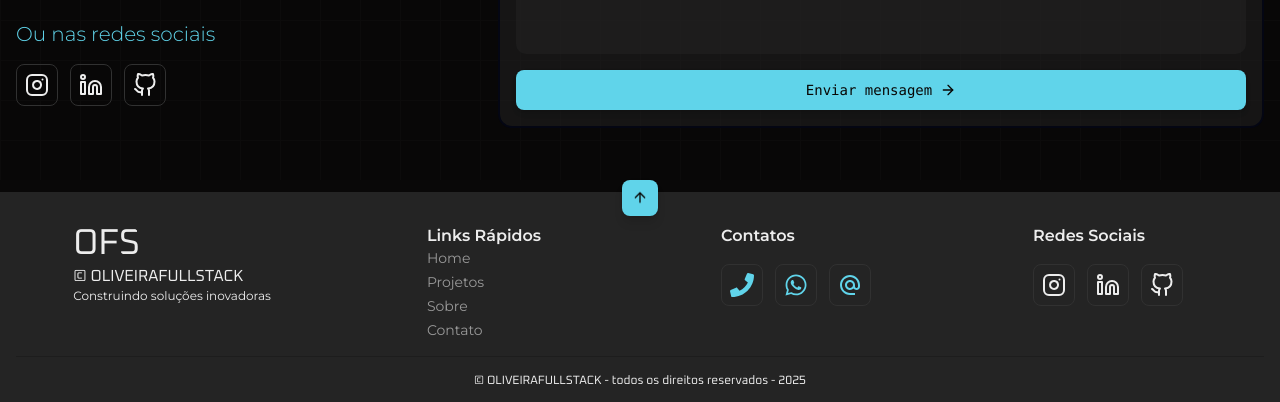
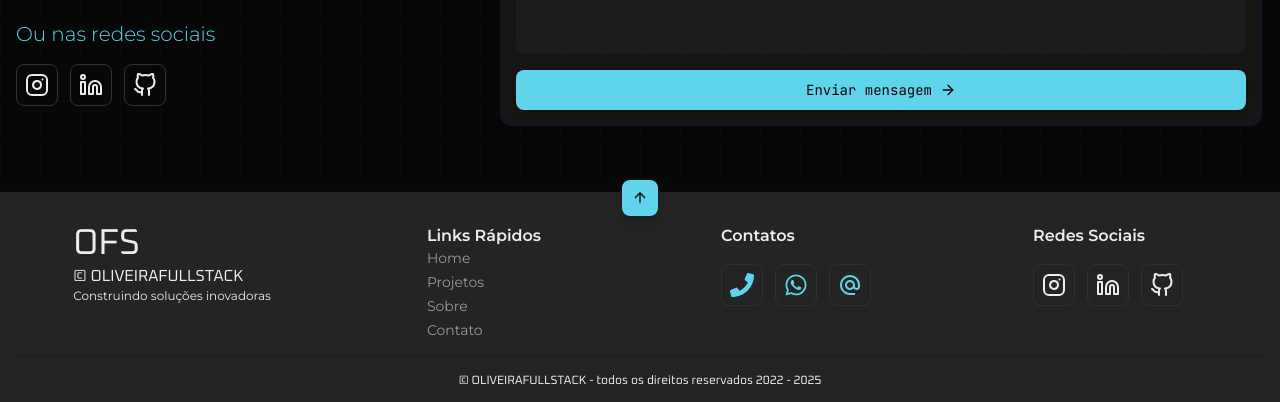
Before and after one commit to emmanuelmarcosdeoliveira/ofs-portfolio, a Next.js app: page /contato in a window 1280 px wide. Shown: the part 620-1022 px from the top of the page. Built offline with nearby package versions, Linux system fonts and the light colour scheme.

Commit message:
chore: changing the application's favicon, correcting the Footer date, and removing empty spaces in global.css

```diff
--- a/src/app/globals.css
+++ b/src/app/globals.css
@@ -36,11 +36,9 @@
   --sidebar-accent-foreground: oklch(0.2138 0.0019 286.2347);
   --sidebar-border: oklch(0.8884 0 0);
   --sidebar-ring: oklch(0.683 0 0);
-  --font-sans: Montserrat ui-sans-serif, sans-serif, system-ui;
-  --font-serif: Oxanium, ui-serif, Georgia, Cambria, "Times New Roman", Times,
-    serif;
-  --font-mono: ui-monospace, SFMono-Regular, Menlo, Monaco, Consolas,
-    "Liberation Mono", "Courier New", monospace;
+  --font-sans: Montserrat, ui-sans-serif, sans-serif, system-ui;
+  --font-serif: Oxanium, ui-serif, Georgia, Cambria, serif;
+  --font-mono: JetBrains Mono, Liberation Mono, monospace;
   --radius: 0.625rem;
   --shadow-2xs: 0 1px 3px 0px hsl(0 0% 0% / 0.05);
   --shadow-xs: 0 1px 3px 0px hsl(0 0% 0% / 0.05);
@@ -91,11 +89,6 @@
   --sidebar-accent-foreground: oklch(0.9461 0 0);
   --sidebar-border: oklch(0.2686 0 0);
   --sidebar-ring: oklch(0.4239 0 0);
-  --font-sans: Montserrat, ui-sans-serif, sans-serif, system-ui;
-  --font-serif: Oxanium, ui-serif, Georgia, Cambria, "Times New Roman", Times,
-    serif;
-  --font-mono: ui-monospace, SFMono-Regular, Menlo, Monaco, Consolas,
-    "Liberation Mono", "Courier New", monospace;
   --radius: 0.625rem;
   --shadow-2xs: 0 1px 3px 0px hsl(0 0% 0% / 0.05);
   --shadow-xs: 0 1px 3px 0px hsl(0 0% 0% / 0.05);
@@ -162,22 +155,21 @@
   --shadow-lg: var(--shadow-lg);
   --shadow-xl: var(--shadow-xl);
   --shadow-2xl: var(--shadow-2xl);
-}
 
-@theme inline {
   --animate-float: float 0.8s ease-in-out infinite;
   --animate-vision: vision 10s ease-in-out infinite;
   --animate-invertvision: vision 8s ease-in-out infinite;
   --animate-fade-in-scale: fade-in-scale 0.6s ease-out;
   --animate-fade-in-intro: fade-in-intro 0.6s ease-out;
+  --animate-spotlight: spotlight 2s ease 0.75s 1 forwards;
 }
+
 @layer utilities {
   .animate-gradient {
     background-size: 300% 300%;
     animation: gradientMove 6s ease infinite;
   }
 }
-
 @keyframes gradientMove {
   0% {
     background-position: 0% 50%;
@@ -188,13 +180,12 @@
   100% {
     background-position: 0% 50%;
   }
-
-  .animate-gradient {
-    background-size: 300% 300%;
-    animation: gradientMove 6s ease infinite;
-  }
 }
 
+.animate-gradient {
+  background-size: 300% 300%;
+  animation: gradientMove 6s ease infinite;
+}
 @keyframes fade-in-intro {
   0% {
     opacity: 0;
@@ -256,22 +247,16 @@
 }
 
 /* Animações de Carrousel do logo de tecnologias   */
-
 .logoloop {
   position: relative;
-
   overflow-x: hidden;
-
   --logoloop-gap: 32px;
-
   --logoloop-logoHeight: 28px;
-
   --logoloop-fadeColorAuto: #ffffff;
 }
 
 .logoloop--scale-hover {
   padding-top: calc(var(--logoloop-logoHeight) * 0.1);
-
   padding-bottom: calc(var(--logoloop-logoHeight) * 0.1);
 }
 
@@ -283,27 +268,20 @@
 
 .logoloop__track {
   display: flex;
-
   width: max-content;
-
   will-change: transform;
-
   user-select: none;
 }
 
 .logoloop__list {
   display: flex;
-
   align-items: center;
 }
 
 .logoloop__item {
   flex: 0 0 auto;
-
   margin-right: var(--logoloop-gap);
-
   font-size: var(--logoloop-logoHeight);
-
   line-height: 1;
 }
 
@@ -313,25 +291,17 @@
 
 .logoloop__node {
   display: inline-flex;
-
   align-items: center;
 }
 
 .logoloop__item img {
   height: var(--logoloop-logoHeight);
-
   width: auto;
-
   display: block;
-
   object-fit: contain;
-
   image-rendering: -webkit-optimize-contrast;
-
   -webkit-user-drag: none;
-
   pointer-events: none;
-
   transition: transform 0.3s cubic-bezier(0.4, 0, 0.2, 1);
 }
 
@@ -342,7 +312,6 @@
 .logoloop--scale-hover .logoloop__item:hover img,
 .logoloop--scale-hover .logoloop__item:hover .logoloop__node {
   transform: scale(1.2);
-
   transform-origin: center center;
 }
 
@@ -352,13 +321,9 @@
 
 .logoloop__link {
   display: inline-flex;
-
   align-items: center;
-
   text-decoration: none;
-
   border-radius: 4px;
-
   transition: opacity 0.2s ease;
 }
 
@@ -368,67 +333,46 @@
 
 .logoloop__link:focus-visible {
   outline: 2px solid currentColor;
-
   outline-offset: 2px;
 }
 
 .logoloop--fade::before,
 .logoloop--fade::after {
   content: "";
-
   position: absolute;
-
   top: 0;
-
   bottom: 0;
-
   width: clamp(24px, 8%, 120px);
-
   pointer-events: none;
-
   z-index: 1;
 }
 
 .logoloop--fade::before {
   left: 0;
-
   background: linear-gradient(
     to right,
-
     var(--logoloop-fadeColor, var(--logoloop-fadeColorAuto)) 0%,
-
     rgba(0, 0, 0, 0) 100%
   );
 }
-
 .logoloop--fade::after {
   right: 0;
-
   background: linear-gradient(
     to left,
-
     var(--logoloop-fadeColor, var(--logoloop-fadeColorAuto)) 0%,
-
     rgba(0, 0, 0, 0) 100%
   );
 }
-
 @media (prefers-reduced-motion: reduce) {
   .logoloop__track {
     transform: translate3d(0, 0, 0) !important;
   }
-
   .logoloop__item img,
   .logoloop__node {
     transition: none !important;
   }
 }
-
 /* Animação do Componente de Spot qye está na HeroSection da Home */
-
-@theme inline {
-  --animate-spotlight: spotlight 2s ease 0.75s 1 forwards;
-}
 @keyframes spotlight {
   0% {
     opacity: 0;
--- a/src/components/footer.tsx
+++ b/src/components/footer.tsx
@@ -60,8 +60,8 @@ export default function Footer() {
         </div>
       </div>
       <p className="border-black/20 font-serif border-t-1 pt-4 text-center text-xs">
-        &copy; <span>OLIVEIRAFULLSTACK</span> - todos os direitos reservados -{" "}
-        {currentYear}
+        &copy; <span>OLIVEIRAFULLSTACK</span> - todos os direitos reservados{" "}
+        2022 - {currentYear}
       </p>
     </section>
   );
```
Also changed, not shown: 1 other file (tests, documents, lock files or other folders).
